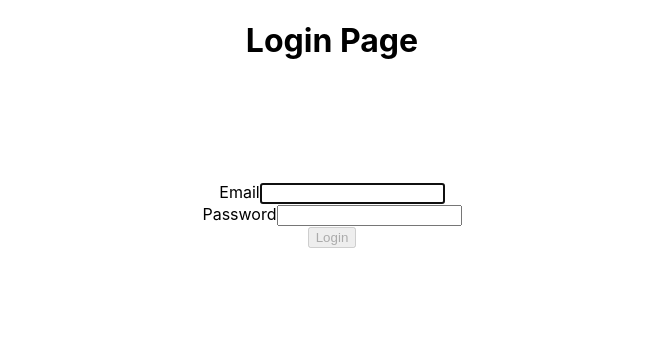
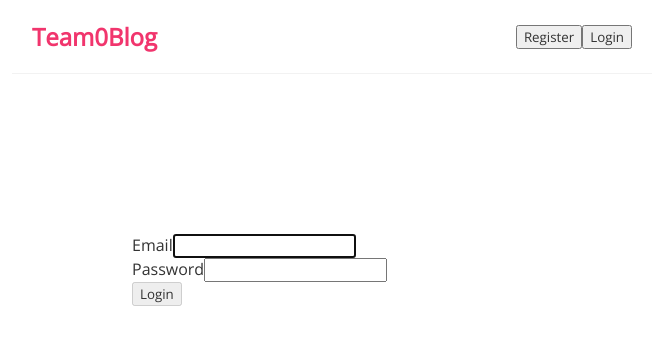
Before and after one commit to nussucommit/team0, a React (Create React App) app in the folder frontend/: page / in a window 1280 px wide. Shown: the top 344 px of the page, without its empty margins (308-971 px from the left). Built offline with nearby package versions, Linux system fonts and the light colour scheme.

Commit message:
Modify to include navigation bar

```diff
--- a/frontend/src/App.css
+++ /dev/null
@@ -1,42 +0,0 @@
-.App {
-  text-align: center;
-}
-
-.App-logo {
-  height: 40vmin;
-  pointer-events: none;
-}
-
-@media (prefers-reduced-motion: no-preference) {
-  .App-logo {
-    animation: App-logo-spin infinite 20s linear;
-  }
-}
-
-.App-header {
-  background-color: #282c34;
-  min-height: 100vh;
-  display: flex;
-  flex-direction: column;
-  align-items: center;
-  justify-content: center;
-  font-size: calc(10px + 2vmin);
-  color: white;
-}
-
-.App-link {
-  color: #61dafb;
-}
-
-@keyframes App-logo-spin {
-  from {
-    transform: rotate(0deg);
-  }
-  to {
-    transform: rotate(360deg);
-  }
-}
-
-.wrapper {
-  padding: 20px;
-}
--- a/frontend/src/App.js
+++ b/frontend/src/App.js
@@ -1,14 +1,15 @@
-import './App.css';
 import Login from './containers/Login';
-
+import Navbar from './Navbar';
 function App() {
 
   const title = 'Team0-blog'
 
   return (
     <div className="App">
-      <h1>Login Page</h1>
-      <Login></Login>
+      <Navbar />
+      <div className="content">
+        <Login></Login>
+      </div>
     </div>
   );
 }
--- a/frontend/src/Navbar.js
+++ b/frontend/src/Navbar.js
@@ -1,10 +1,23 @@
 const Navbar = () => {
+
+    const registerPage = () => {
+        console.log('redirecting to register page');
+    }
+
+    const loginPage = () => {
+        console.log('redirecting to login page');
+    }
+
     return (
         <nav className="navbar">
-            <h1>Blog</h1>
+            <h1>Team0Blog</h1>
             <div className="links">
-                <a href="/">Home</a>
-                <a href="/create">New Post</a>
+                <button block size="lg" type="submit" onClick={() => registerPage()}>
+                Register
+                </button>
+                <button block size="lg" type="submit" onClick={() => loginPage()}>
+                Login
+                </button>
 
             </div>
         </nav>
--- a/frontend/src/containers/Login.js
+++ b/frontend/src/containers/Login.js
@@ -12,16 +12,16 @@ export default function Login() {
 
   const submit = () => {
     console.log(email, password);
-    axios.post('/user', {
-      firstName: 'Fred',
-      lastName: 'Flintstone'
-    })
-    .then(function (response) {
-      console.log(response);
-    })
-    .catch(function (error) {
-      console.log(error);
-    });
+    // axios.post('/user', {
+    //   firstName: 'Fred',
+    //   lastName: 'Flintstone'
+    // })
+    // .then(function (response) {
+    //   console.log(response);
+    // })
+    // .catch(function (error) {
+    //   console.log(error);
+    // });
 
   }
 
--- a/frontend/src/index.css
+++ b/frontend/src/index.css
@@ -1,13 +1,35 @@
-body {
+@import url('https://fonts.googleapis.com/css?family=Open+Sans');
+
+/* base styles */
+* {
   margin: 0;
-  font-family: -apple-system, BlinkMacSystemFont, 'Segoe UI', 'Roboto', 'Oxygen',
-    'Ubuntu', 'Cantarell', 'Fira Sans', 'Droid Sans', 'Helvetica Neue',
-    sans-serif;
-  -webkit-font-smoothing: antialiased;
-  -moz-osx-font-smoothing: grayscale;
+  font-family: "Open Sans";
+  color: #333;
 }
-
-code {
-  font-family: source-code-pro, Menlo, Monaco, Consolas, 'Courier New',
-    monospace;
+.navbar {
+  padding: 20px;
+  display: flex;
+  align-items: center;
+  max-width: 600px;
+  margin: 0 auto;
+  border-bottom: 1px solid #f2f2f2;
 }
+.navbar h1 {
+  color: #f1356d;
+}
+.navbar .links {
+  margin-left: auto;
+}
+.navbar a {
+  margin-left: 16px;
+  text-decoration: none;
+  padding: 6px;
+}
+.navbar a:hover {
+  color: #f1356d;
+}
+.content {
+  max-width: 600px;
+  margin: 40px auto;
+  padding: 20px;
+}
```
